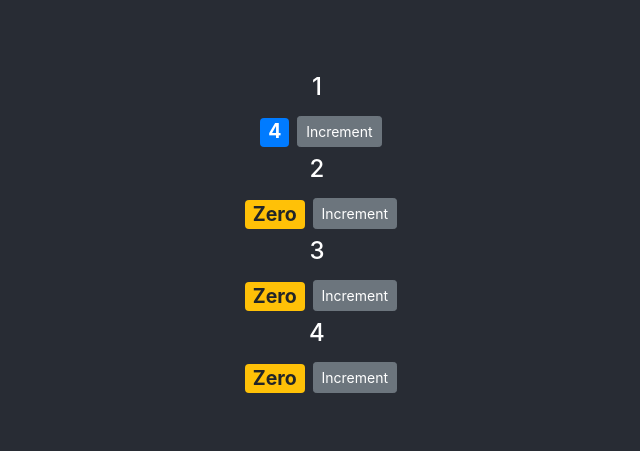
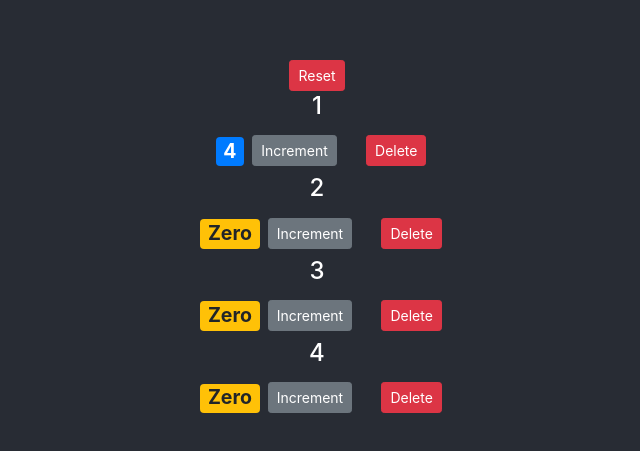
Before and after one commit to sman40901/counter-app, a React (Create React App) app: page / in a window 1280 px wide. Shown: the part 163-614 px from the top of the page, without its empty margins (323-963 px from the left). Built offline with nearby package versions, Linux system fonts and the light colour scheme.

Commit message:
just before creating single soure of truth

```diff
--- a/src/components/counter.jsx
+++ b/src/components/counter.jsx
@@ -2,7 +2,7 @@
 
 class Counter extends Component {
   state = {
-        value: this.props.value
+    value: this.props.counter.value
   };
 
   styles = {
@@ -21,12 +21,20 @@
     console.log("props", this.props);
     return (
       <div>
-                {this.props.children}
+        <h4>{this.props.counter.id}</h4>
         <span className={this.getBadgeClasses()}>{this.formatCount()}</span>
         <button
           onClick={this.handleIncrement}
-                    className="btn btn-secondary btn-sm">
+          className="btn btn-secondary btn-sm"
+        >
           Increment
+        </button>
+        &nbsp;&nbsp;&nbsp;&nbsp;
+        <button
+          onClick={ () => this.props.onDelete(this.props.counter.id)}
+          className="btn btn-danger btn-sm"
+        >
+          Delete
         </button>
       </div>
     );
--- a/src/components/counters.jsx
+++ b/src/components/counters.jsx
@@ -12,13 +12,46 @@
             { id: 4, value: 0 }
         ]
     };
+
+    handleDelete = counterId => {
+        //instead of updating the array ourself we create new array and give it to react
+        // it does the updating
+        const counters = this.state.counters.filter(c => c.id !== counterId);
+        this.setState({ counters/* key */: counters /*value*/ })
+    };
+
+    handleReset = () => {
+        //instead of updating the array ourself we create new array and give it to react
+        // it does the updating
+        const counters = this.state.counters.map(
+             c=>{
+                 c.value=0;
+                 return c;
+             }
+         );
+         this.setState({counters}) ;
+    };
+
     render() {
         return (
             <div>
+                 <button
+          onClick={this.handleReset}
+          className="btn btn-danger btn-sm"
+        >
+          Reset
+        </button>
                 {this.state.counters.map(counter => (
-          <Counter key={counter.id} value={counter.value} id={counter.id}>
-              <h4>{counter.id}</h4>
-          </Counter>
+                    <Counter
+                        key={counter.id}
+                        // key attrib interally by react
+                        onDelete={this.handleDelete}
+                        /*
+                        value={counter.value}
+                        id={counter.id}
+                        */
+                       counter = {counter}
+                    ></Counter>
                 ))}
             </div>
         );
```
Lines whose indentation alone changed are shown as unchanged.
